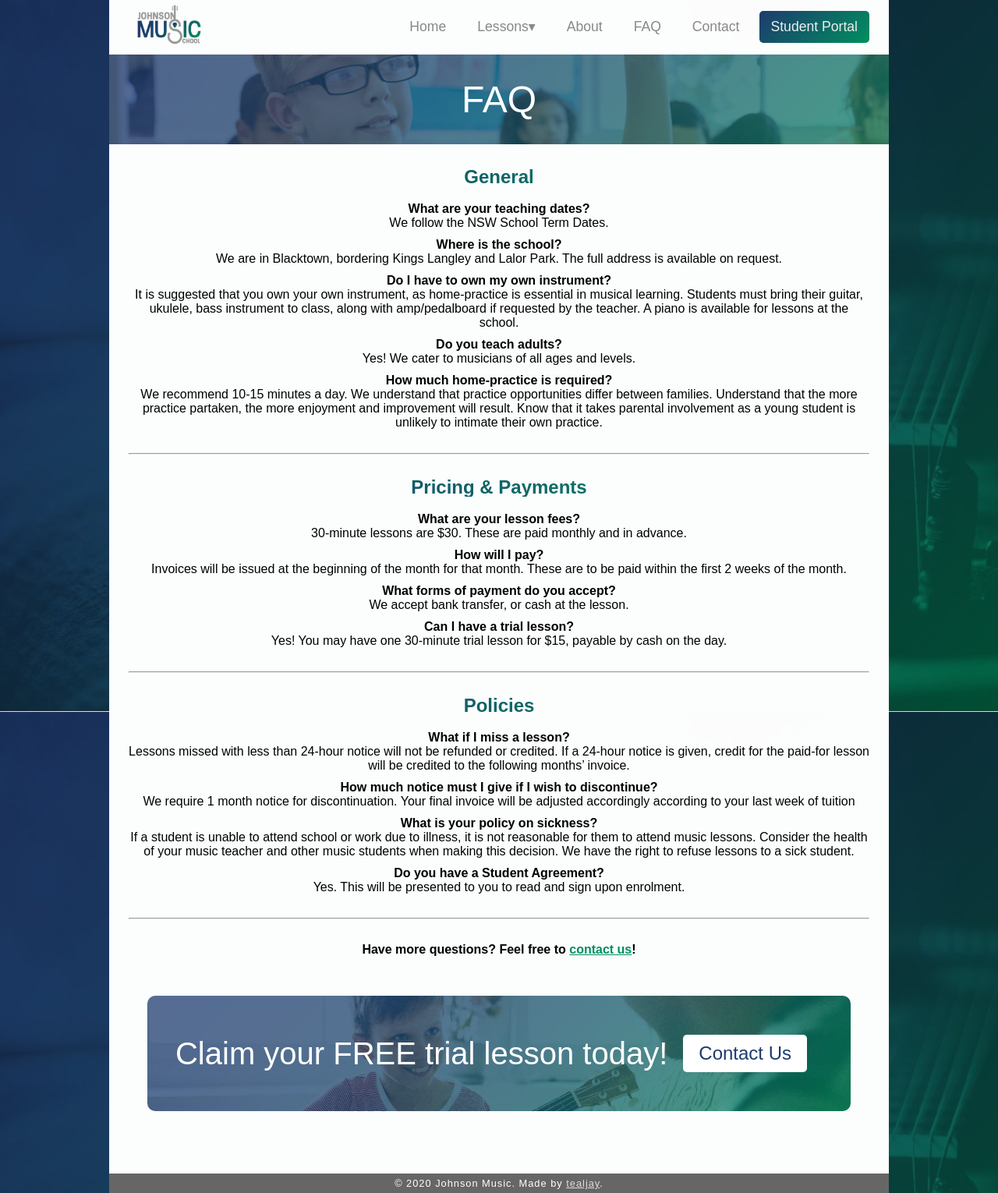
After one commit to rachelktyjohnson/johnsonmusicschool, a PHP site: page /faq.php in a window 1280 px wide. The commit adds this page. Shown: the whole page at 78% size. Run offline with PHP 8.4, Linux system fonts and the light colour scheme; some web fonts are replaced.

Commit message:
:hammer: Callout include

```diff
--- a/about.php
+++ b/about.php
@@ -40,7 +40,9 @@
         </p>
       </div>
     </div>
-    <hr />
+
+    <?php include("includes/callout.php"); ?>
+
     <h2>The Faculty</h2>
     <div class="faculty">
       <div class="faculty-member">
--- a/contact.php
+++ b/contact.php
@@ -12,6 +12,9 @@
       <p>0432 633 453</p>
       <h2>Find Us</h2>
       <p><a target="_blank" href="http://g.page/johnsonmusic/">Suite 209, 30 Campbell Street, Blacktown</a></p>
+      <div id="callout" style="width:100%;">
+        <h3>Claim your FREE trial lesson today!</h3>
+      </div>
     </div>
     <div class="map">
       <h2>Map</h2>
--- a/css/styles.css
+++ b/css/styles.css
@@ -2,6 +2,24 @@
   padding: 0;
   margin: 0;
   font-family: paralucent-condensed, sans-serif;
+}
+
+.mobile-only {
+  display: block;
+}
+@media (min-width: 768px) {
+  .mobile-only {
+    display: none;
+  }
+}
+
+.desktop-only {
+  display: none;
+}
+@media (min-width: 768px) {
+  .desktop-only {
+    display: block;
+  }
 }
 
 a {
@@ -14,6 +32,7 @@ p {
 
 h2 {
   background: -webkit-linear-gradient(45deg, #1d3b6d, #018f5f);
+  line-height: 1;
   -webkit-text-fill-color: transparent;
   -webkit-background-clip: text;
 }
@@ -148,6 +167,78 @@ body {
   font-weight: 500;
 }
 
+#callout {
+  background-image: url("../img/calloutbackground.jpg");
+  background-size: cover;
+  background-position: bottom;
+  border-radius: 10px;
+  width: 95%;
+  margin: 50px auto 50px;
+  padding: 30px;
+  box-sizing: border-box;
+  color: white;
+  display: flex;
+  flex-direction: column;
+  align-items: center;
+  justify-content: center;
+}
+@media (min-width: 1024px) {
+  #callout {
+    flex-direction: row;
+  }
+}
+#callout h3 {
+  font-weight: 500;
+  font-size: 2.5rem;
+}
+#callout a {
+  background: white;
+  color: #1d3b6d;
+  text-decoration: none;
+  padding: 10px 20px;
+  box-sizing: content-box;
+  margin: 20px;
+  font-size: 1.5rem;
+  font-weight: 500;
+  border-radius: 5px;
+  transition: transform 0.2s;
+}
+#callout a:hover {
+  transform: scale(1.05);
+}
+
+.container-homepage h2 {
+  font-size: 2.5rem;
+}
+.container-homepage .learn {
+  width: 80%;
+  margin: 0 auto;
+  justify-content: center;
+  display: flex;
+  flex-direction: row;
+  flex-wrap: wrap;
+}
+.container-homepage .learn a {
+  margin: 5px;
+  padding: 30px 20px;
+  font-size: 2rem;
+  text-decoration: none;
+  color: white;
+  background-image: linear-gradient(135deg, #1d3b6d, #018f5f);
+  background-size: cover;
+  border-radius: 5px;
+  transition: transform 0.2s;
+}
+@media (min-width: 768px) {
+  .container-homepage .learn a {
+    padding: 30px 50px;
+    margin: 15px;
+  }
+}
+.container-homepage .learn a:hover {
+  transform: scale(1.05);
+}
+
 main {
   width: 95%;
   margin: 30px auto;
@@ -233,6 +324,15 @@ main .container-about .faculty .faculty-member .faculty-member-image {
   background-size: cover;
   background-position: top;
 }
+main .container-faq h2 {
+  margin-bottom: 20px;
+}
+main .container-faq h4 {
+  margin-top: 10px;
+}
+main .container-faq hr {
+  margin: 30px 0;
+}
 
 footer {
   background: #666;
--- /dev/null
+++ b/faq.php
@@ -0,0 +1,51 @@
+<?php include('includes/header.php');?>
+<div class="page-header" style="background-image:url('img/header-faq.png')">
+  <h1>FAQ</h1>
+</div>
+<main>
+
+  <div class="container-faq">
+    <h2>General</h2>
+    <h4>What are your teaching dates?</h4>
+    <p>We follow the NSW School Term Dates.</p>
+    <h4>Where is the school?</h4>
+    <p>We are in Blacktown, bordering Kings Langley and Lalor Park. The full address is available on request.</p>
+    <h4> Do I have to own my own instrument?</h4>
+    <p>It is suggested that you own your own instrument, as home-practice is essential in musical learning. Students must bring their guitar, ukulele, bass instrument to class, along with amp/pedalboard if requested by the teacher. A piano is available for lessons at the school.</p>
+    <h4>Do you teach adults?</h4>
+    <p>Yes! We cater to musicians of all ages and levels.</p>
+    <h4>How much home-practice is required?</h4>
+    <p>We recommend 10-15 minutes a day. We understand that practice opportunities differ between families. Understand that the more practice partaken, the more enjoyment and improvement will result. Know that it takes parental involvement as a young student is unlikely to intimate their own practice.</p>
+
+    <hr>
+
+    <h2>Pricing &amp; Payments</h2>
+    <h4>What are your lesson fees?</h4>
+    <p>30-minute lessons are $30. These are paid monthly and in advance.</p>
+    <h4>How will I pay?</h4>
+    <p>Invoices will be issued at the beginning of the month for that month. These are to be paid within the first 2 weeks of the month.</p>
+    <h4>What forms of payment do you accept?</h4>
+    <p>We accept bank transfer, or cash at the lesson.</p>
+    <h4>Can I have a trial lesson?</h4>
+    <p>Yes! You may have one 30-minute trial lesson for $15, payable by cash on the day.</p>
+
+
+    <hr>
+
+    <h2>Policies</h2>
+    <h4>What if I miss a lesson?</h4>
+    <p>Lessons missed with less than 24-hour notice will not be refunded or credited. If a 24-hour notice is given, credit for the paid-for lesson will be credited to the following months’ invoice.</p>
+    <h4>How much notice must I give if I wish to discontinue?</h4>
+    <p>We require 1 month notice for discontinuation. Your final invoice will be adjusted accordingly according to your last week of tuition</p>
+    <h4>What is your policy on sickness?</h4>
+    <p>If a student is unable to attend school or work due to illness, it is not reasonable for them to attend music lessons. Consider the health of your music teacher and other music students when making this decision. We have the right to refuse lessons to a sick student.</p>
+    <h4>Do you have a Student Agreement?</h4>
+    <p>Yes. This will be presented to you to read and sign upon enrolment.</p>
+
+    <hr>
+    <h4 style="text-align:center;">Have more questions? Feel free to <a href="contact.php">contact us</a>!</h4>
+    <?php include("includes/callout.php"); ?>
+  </div>
+
+</main>
+<?php include('includes/footer.php');?>
--- /dev/null
+++ b/includes/callout.php
@@ -0,0 +1,4 @@
+<div id="callout">
+  <h3>Claim your FREE trial lesson today!</h3>
+  <a href="contact.php">Contact Us</a>
+</div>
--- a/includes/header.php
+++ b/includes/header.php
@@ -32,7 +32,7 @@
                 </ul>
               </li>
               <li><a href="about.php">About</a></li>
-              <li><a href="#">FAQ</a></li>
+              <li><a href="faq.php">FAQ</a></li>
               <li><a href="contact.php">Contact</a></li>
               <li class="portal"><a href="#" target="_blank">Student Portal</a></li>
             </ul>
--- a/scss/styles.scss
+++ b/scss/styles.scss
@@ -4,6 +4,19 @@
   padding: 0;
   margin: 0;
   font-family: paralucent-condensed, sans-serif;
+}
+
+.mobile-only{
+  display:block;
+  @include tablet{
+    display:none;
+  }
+}
+.desktop-only{
+  display:none;
+  @include tablet{
+    display:block;
+  }
 }
 
 a{
@@ -16,6 +29,7 @@ p{
 
 h2{
   background: -webkit-linear-gradient(45deg, #1d3b6d, #018f5f);
+  line-height: 1;
   -webkit-text-fill-color: transparent;
   -webkit-background-clip: text;
 }
@@ -136,6 +150,7 @@ body {
       }
     }
   }
+
 }
 
 .feature-image{
@@ -153,6 +168,77 @@ body {
     padding:30px;
     font-size:3rem;
     font-weight:500;
+  }
+}
+
+#callout{
+  background-image: url('../img/calloutbackground.jpg');
+  background-size:cover;
+  background-position: bottom;
+  border-radius:10px;
+  width:95%;
+  margin: 50px auto 50px;
+  padding:30px;
+  box-sizing: border-box;
+  color:white;
+  display:flex;
+  flex-direction: column;
+  align-items: center;
+  justify-content: center;
+  @include desktop{
+    flex-direction: row;
+  }
+  h3{
+    font-weight:500;
+    font-size:2.5rem;
+  }
+  a{
+    background:white;
+    color:#1d3b6d;
+    text-decoration: none;
+    padding:10px 20px;
+    box-sizing: content-box;
+    margin:20px;
+    font-size:1.5rem;
+    font-weight:500;
+    border-radius: 5px;
+    transition: transform 0.2s;
+    &:hover{
+      transform: scale(1.05);
+    }
+  }
+}
+
+.container-homepage{
+  h2{
+    font-size:2.5rem;
+  }
+  .learn{
+    width:80%;
+    margin: 0 auto;
+    justify-content: center;
+    display:flex;
+    flex-direction: row;
+    flex-wrap: wrap;
+
+    a{
+      margin:5px;
+      padding:30px 20px;
+      @include tablet{
+        padding:30px 50px;
+        margin:15px;
+      }
+      font-size:2rem;
+      text-decoration: none;
+      color:white;
+      background-image:linear-gradient(135deg, #1d3b6d,#018f5f);
+      background-size:cover;
+      border-radius: 5px;
+      transition: transform 0.2s;
+      &:hover{
+        transform: scale(1.05);
+      }
+    }
   }
 }
 
@@ -245,6 +331,18 @@ main {
 
   }
 
+  .container-faq{
+    h2{
+      margin-bottom:20px;
+    }
+    h4{
+      margin-top:10px;
+    }
+    hr{
+      margin:30px 0;
+    }
+  }
+
 }
 
 footer{
```
Also changed, not shown: index.php (+19 -0 lines), img/calloutbackground.jpg, img/calloutbackground.png (deleted), img/icon-bass.png (deleted), img/icon-guitar.png (deleted), img/icon-piano.png (deleted), img/icon-ukulele.png (deleted), 1 other file.
